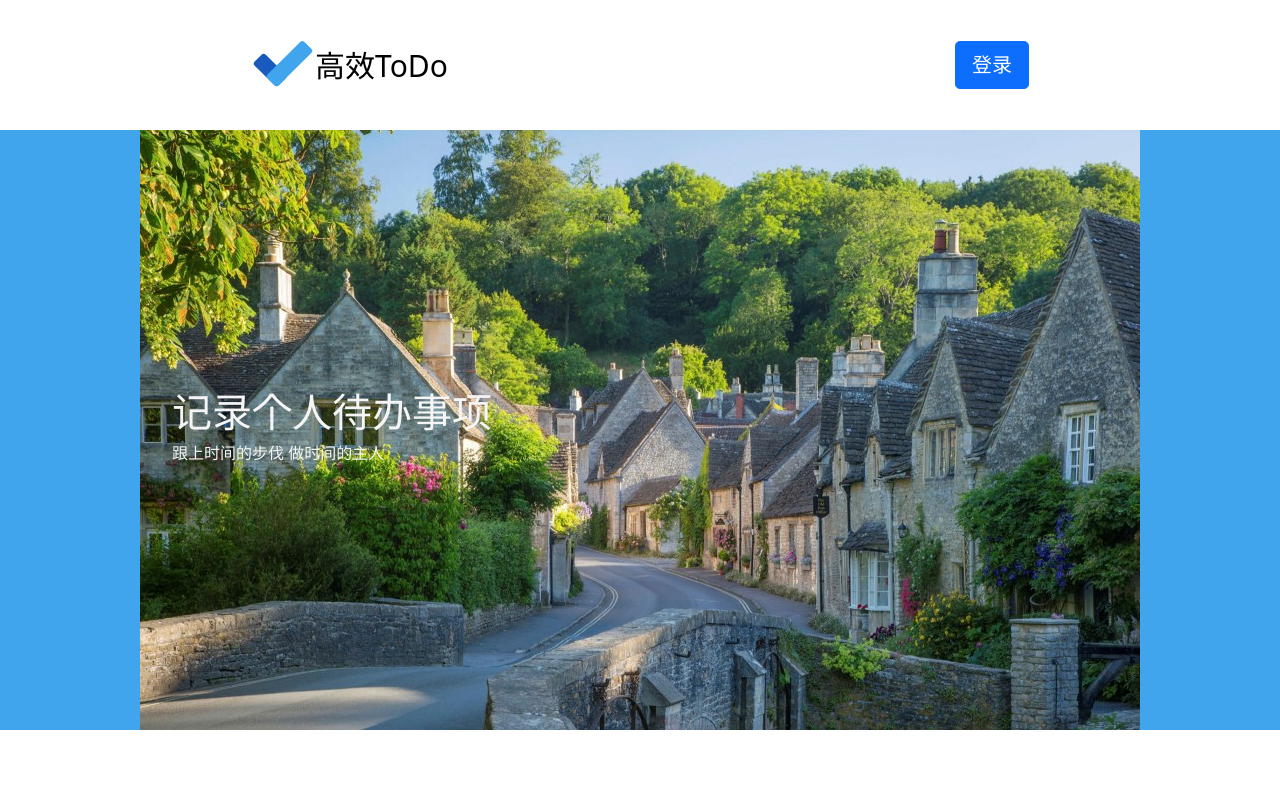
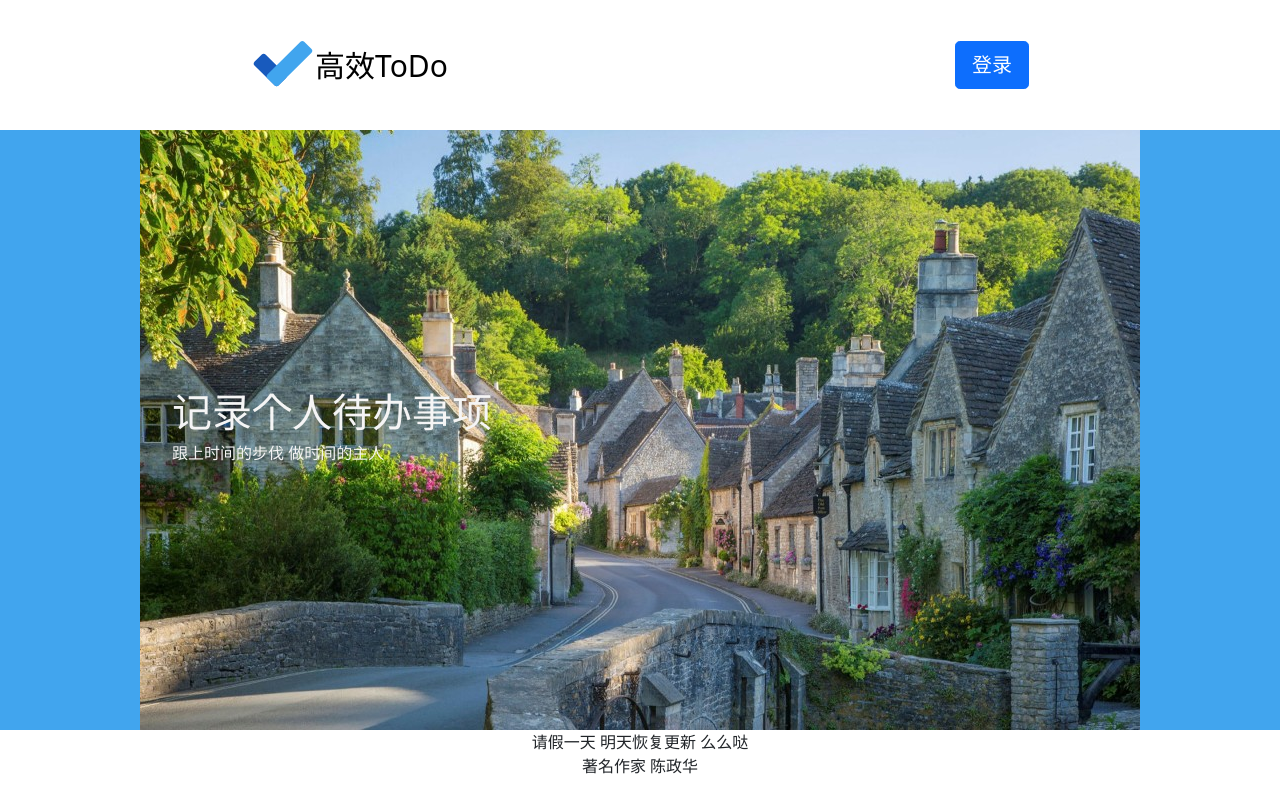
Before and after one commit to liulaoliu/hieplan, a React (Create React App) app: page / in a window 1280 px wide. Built offline with nearby package versions, Linux system fonts and the light colour scheme.

Commit message:
增加了很幽默的Quote

```diff
--- a/src/Components/homePage/Tail.tsx
+++ b/src/Components/homePage/Tail.tsx
@@ -1,4 +1,5 @@
 import React, { ReactElement } from "react";
+import Quote from "../utils/Quote";
 
 interface Props {}
 /**
@@ -17,6 +18,7 @@ export default function Tail({}: Props): ReactElement {
         {/*
          everyday quote
          */}
+        <Quote></Quote>
       </div>
     </div>
   );
--- a/src/Components/taskPage/needName/PopOver/PopOver.tsx
+++ b/src/Components/taskPage/needName/PopOver/PopOver.tsx
@@ -33,6 +33,7 @@ export default function PopOver({
           status === true ? styles.overlay_active : styles.overlay_inactive
         }
       ></div>
+      {/* 子侧边栏 */}
       <div
         style={{ height: heightOverWrite }}
         onClick={(e) => {
--- /dev/null
+++ b/src/Components/utils/Quote.tsx
@@ -0,0 +1,26 @@
+import React, { ReactElement } from "react";
+
+interface Props {}
+
+const someSayings = [
+  "苟利国家生死以 岂因祸福避趋之 /林则徐",
+  "自我解压 良好心态 快乐生活 /中共大连市委宣传部 大连市文明办 宣",
+  "我坐在椅子上 看日出复活/陈绮贞",
+  "与其感慨路难行 不如马上出发/DOTA2英雄 克林克兹",
+  "请假一天 明天恢复更新 么么哒/著名作家 陈政华",
+  "Guns,lots of guns/基努·里维斯",
+  "我的名字是沙赞/电影《雷霆沙赞》 沙赞",
+];
+
+export default function Quote({}: Props): ReactElement {
+  const len = someSayings.length-1
+  const idx = Math.floor(Math.random() * (len - 0 + 1) + 0);
+  const saying = someSayings[idx].split("/")[0];
+  const sourcE = someSayings[idx].split("/")[1];
+  return (
+    <div>
+      <div className="saying">{saying}</div>
+      <div className="sourcE">{sourcE}</div>
+    </div>
+  );
+}
```
